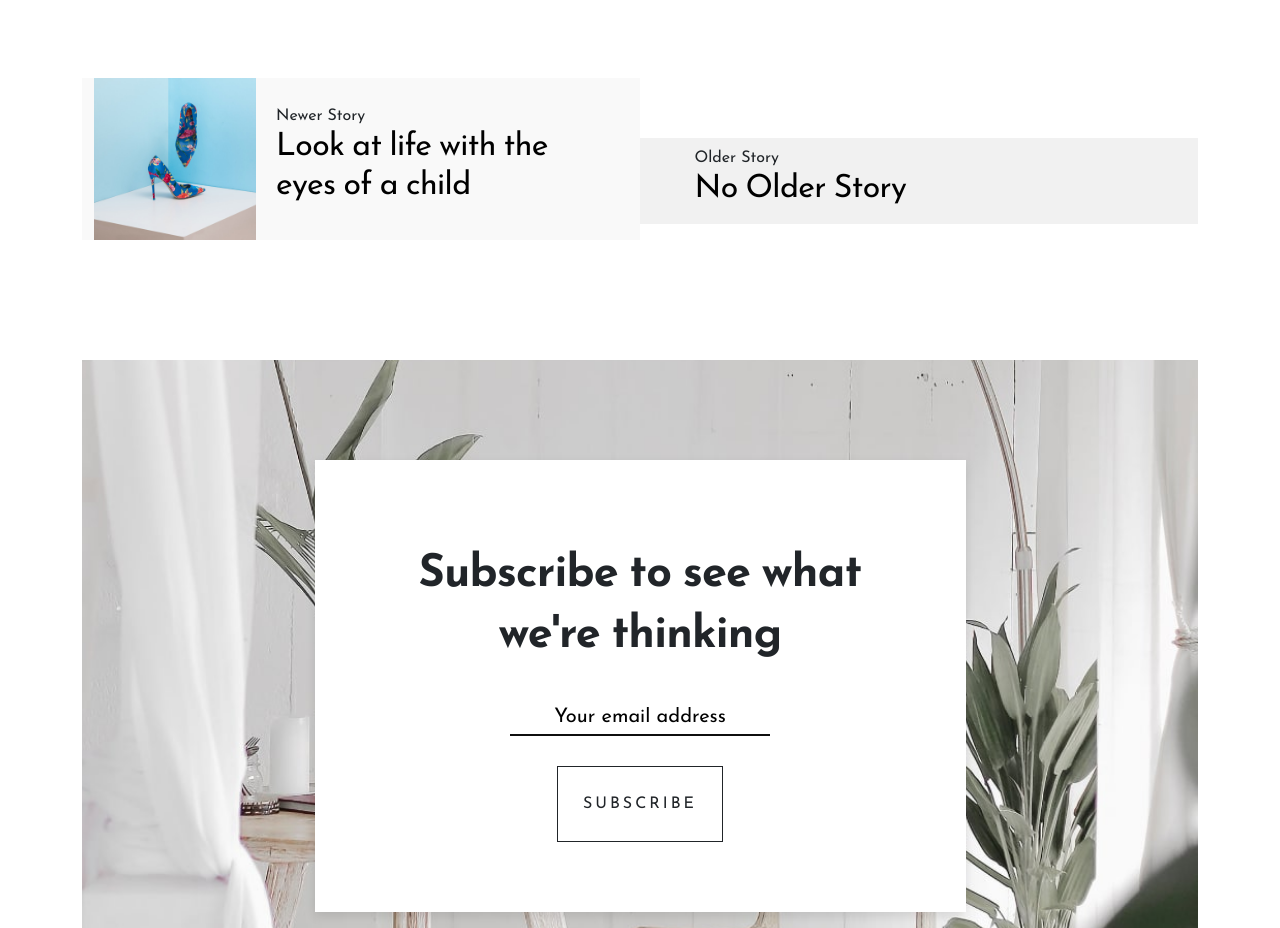
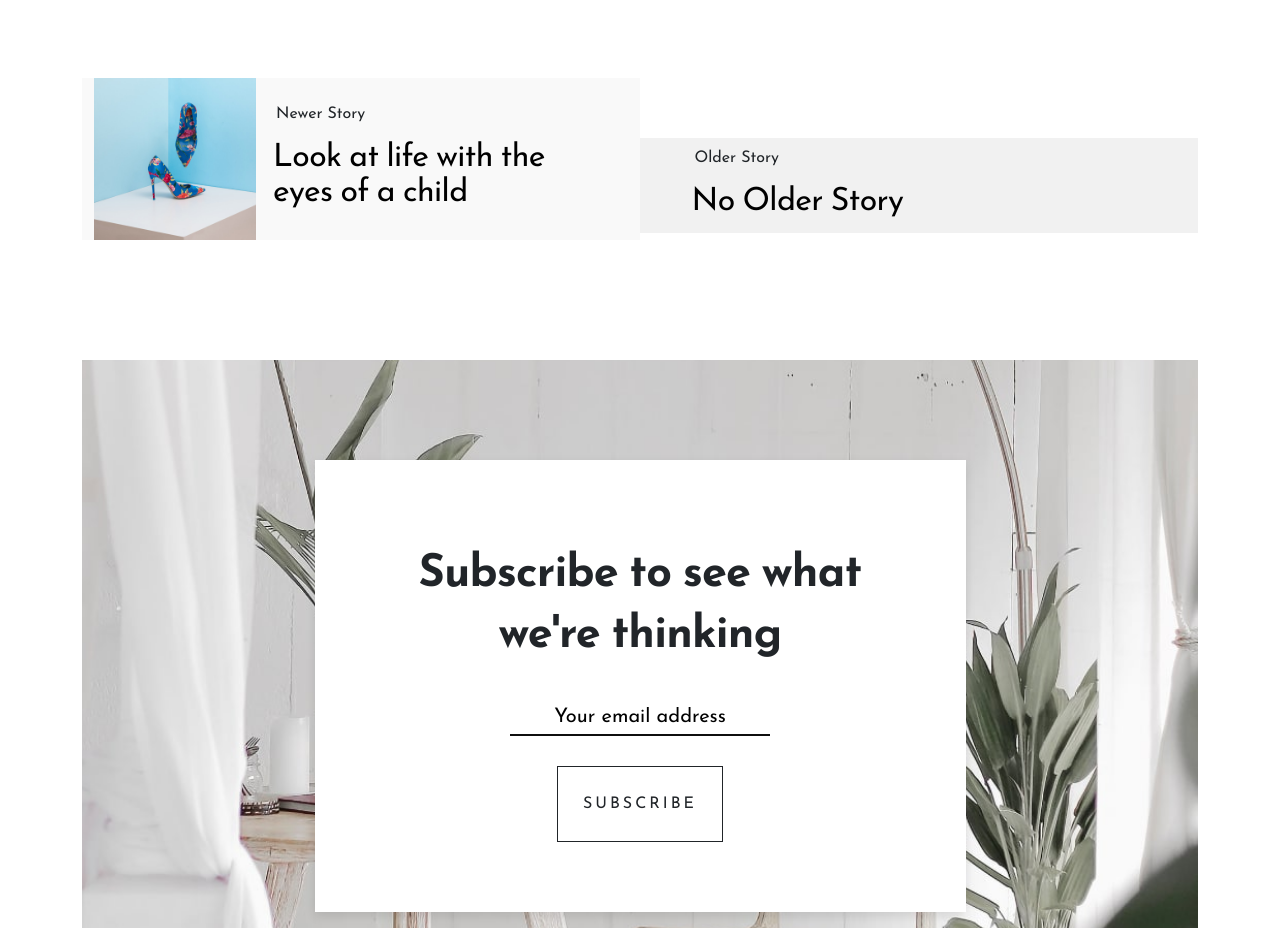
Before and after one commit to nikhil7476/ikken, a Next.js app: page /blog/arriving-to-a-new-milestone-in-my-career in a window 1280 px wide. Shown: the part 1980-2908 px from the top of the page. Built offline with nearby package versions, Linux system fonts and the light colour scheme.

Commit message:
modified:   src/pages/blog/[slug].js 	modified:   src/pages/index.js

```diff
--- a/src/pages/blog/[slug].js
+++ b/src/pages/blog/[slug].js
@@ -139,12 +139,18 @@ export default function BlogPost() {
                     className="align-content-center p-2"
                   >
                     <span>Newer Story</span>
+                    <h2 className="global-title">
                       <Link
-                      href={nextPost ? `/blog/${encodeURIComponent(nextPost.slug)}` : '#'}
-                      className="global-title"
+                        href={
+                          nextPost
+                            ? `/blog/${encodeURIComponent(nextPost.slug)}`
+                            : "#"
+                        }
+                        className="global-underline"
                       >
-                      <h2 className="global-underline">{nextPost ? nextPost.title : 'No Newer Story'}</h2>
+                        {nextPost ? nextPost.title : "No Newer Story"}
                       </Link>
+                    </h2>
                   </Col>
                 </Row>
               </Col>
@@ -162,12 +168,18 @@ export default function BlogPost() {
                     className="align-content-center p-2"
                   >
                     <span>Older Story</span>
+                    <h2 className="global-title">
                       <Link
-                      href={prevPost ? `/blog/${encodeURIComponent(prevPost.slug)}` : '#'}
-                      className="global-title"
+                        href={
+                          prevPost
+                            ? `/blog/${encodeURIComponent(prevPost.slug)}`
+                            : "#"
+                        }
+                        className="global-underline"
                       >
-                      <h2 className="global-underline">{prevPost ? prevPost.title : 'No Older Story'}</h2>
+                        {prevPost ? prevPost.title : "No Older Story"}
                       </Link>
+                    </h2>
                   </Col>
                   <Col
                     xl={4}
```
Also changed, not shown: src/pages/index.js (+6 -6 lines). Lines whose indentation alone changed are shown as unchanged.
